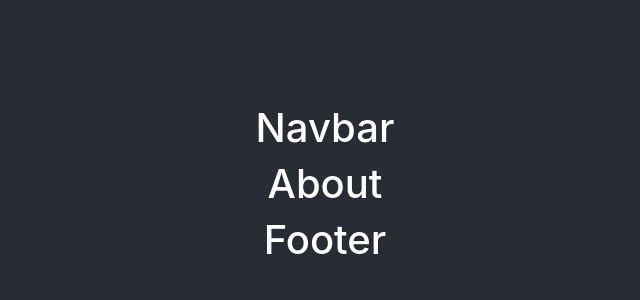
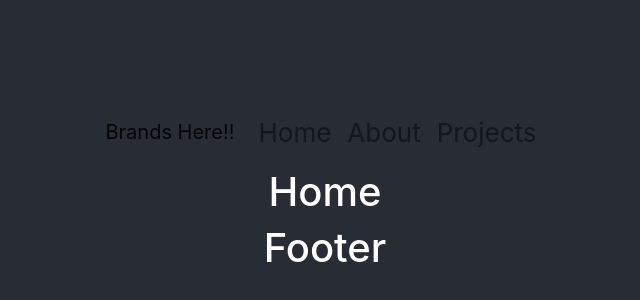
Before and after one commit to chay-chay/Sinatra_project, a React (Create React App) app in the folder portfolio/: page / in a window 1280 px wide. Shown: the part 212-512 px from the top of the page, without its empty margins (315-955 px from the left). Built offline with nearby package versions, Linux system fonts and the light colour scheme.

Commit message:
add Navbar

```diff
--- a/portfolio/src/components/Home.js
+++ b/portfolio/src/components/Home.js
@@ -2,7 +2,7 @@ import React from "react";
 
 const Home = () => {
     return(
-        <h1>About</h1>
+        <h1>Home</h1>
     )
 }
 
--- a/portfolio/src/components/NavBar.js
+++ b/portfolio/src/components/NavBar.js
@@ -3,11 +3,57 @@ import Navbar from "react-bootstrap/Navbar";
 import Nav from "react-bootstrap/Nav";
 import Container from "react-bootstrap/Container";
 import "bootstrap/dist/css/bootstrap.min.css";
-
+import Button from "react-bootstrap/Button";
+import { Link } from "react-router-dom";
 
 const NavBar = () => {
     return(
-        <h1>Navbar</h1>
+        <Navbar
+    //   expanded={expand}
+    //   fixed="top"
+    //   expand="md"
+    //   className={navColour ? "sticky" : "navbar"}
+    >
+      <Container>
+        <Navbar.Brand href="/">
+          Brands Here!!
+        </Navbar.Brand>
+        <Navbar.Toggle
+        >
+          <span></span>
+          <span></span>
+          <span></span>
+        </Navbar.Toggle>
+        <Navbar.Collapse id="responsive-navbar-nav">
+          <Nav className="ml-auto" defaultActiveKey="#home">
+            <Nav.Item>
+              <Nav.Link as={Link} to="/" >
+                <i className="fas fa-home"></i> Home
+              </Nav.Link>
+            </Nav.Item>
+            <Nav.Item>
+              <Nav.Link
+                as={Link}
+                to="/about"
+
+              >
+                <i className="far fa-user"></i> About
+              </Nav.Link>
+            </Nav.Item>
+            <Nav.Item>
+              <Nav.Link
+                as={Link}
+                to="/project"
+
+              >
+                <i className="fab fa-codepen"></i> Projects
+              </Nav.Link>
+            </Nav.Item>
+
+          </Nav>
+        </Navbar.Collapse>
+      </Container>
+    </Navbar>
     )
 }
 
```
